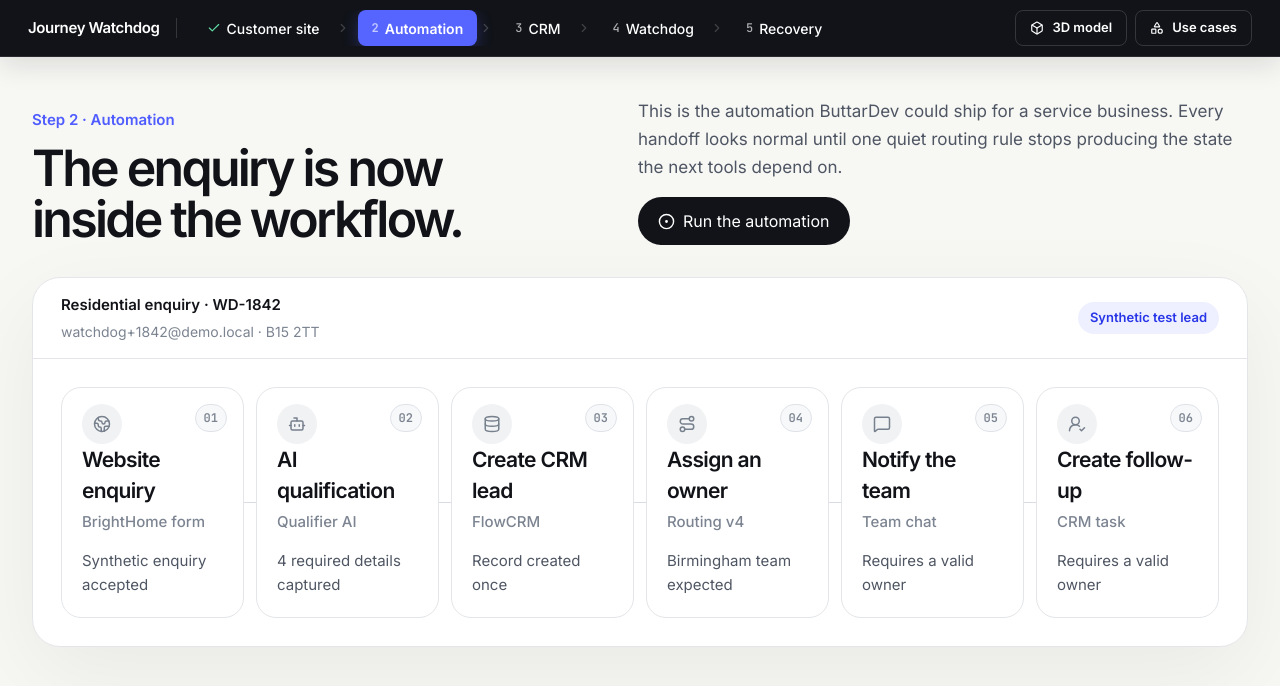
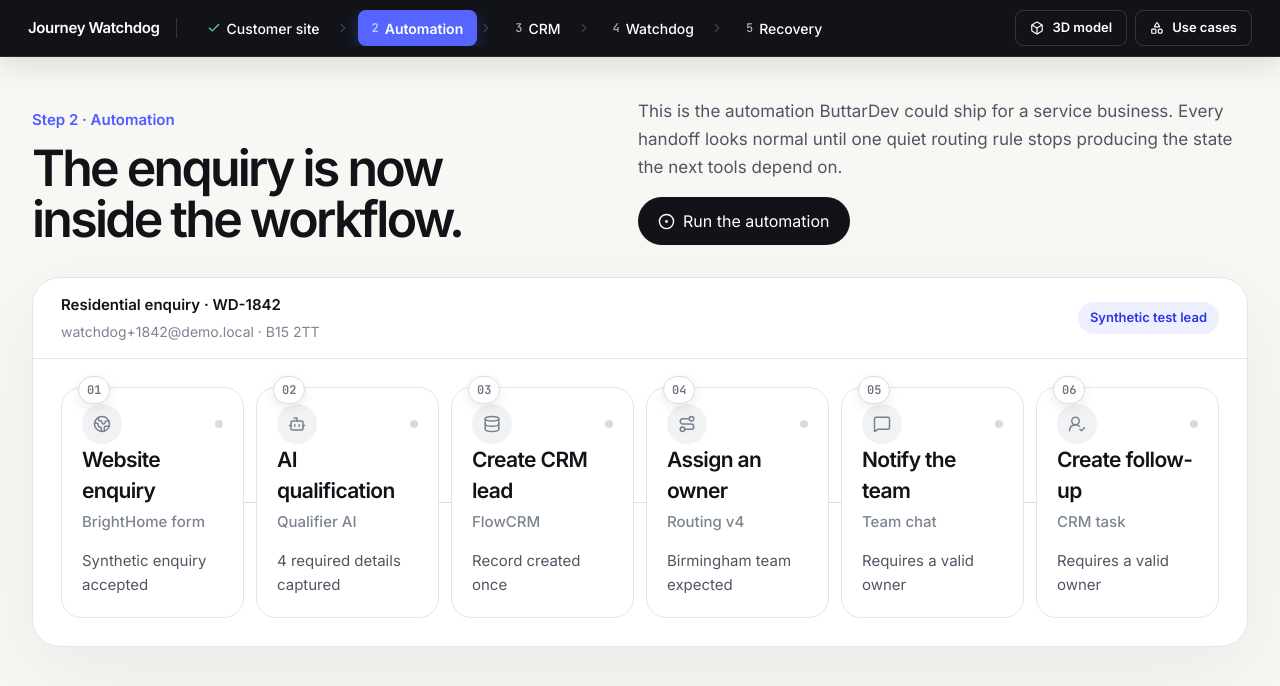
Before and after one commit to Jude-coedz/Buttardev_prototype, a Next.js app: page /automation in a window 1280 px wide. Shown: the top 686 px of the page. Built offline with nearby package versions, Linux system fonts and the light colour scheme.

Commit message:
Move automation step numbers out of card status area

```diff
--- a/components/automation-run.tsx
+++ b/components/automation-run.tsx
@@ -214,7 +214,7 @@ export function AutomationRun() {
                             : step.detail}
                       </p>
 
-                      <span className="absolute right-4 top-4 inline-flex h-7 min-w-7 items-center justify-center rounded-full border border-[#dfe3e8] bg-[#f7f8fa] px-2 font-mono text-[12px] font-semibold text-[#7b8490]">
+                      <span className="absolute -top-3 left-4 z-20 inline-flex h-7 min-w-8 items-center justify-center rounded-full border border-[#d9dde3] bg-white px-2 font-mono text-[12px] font-semibold text-[#69727e] shadow-[0_4px_12px_rgba(17,19,24,.08)]">
                         {String(index + 1).padStart(2, "0")}
                       </span>
                     </div>
```
